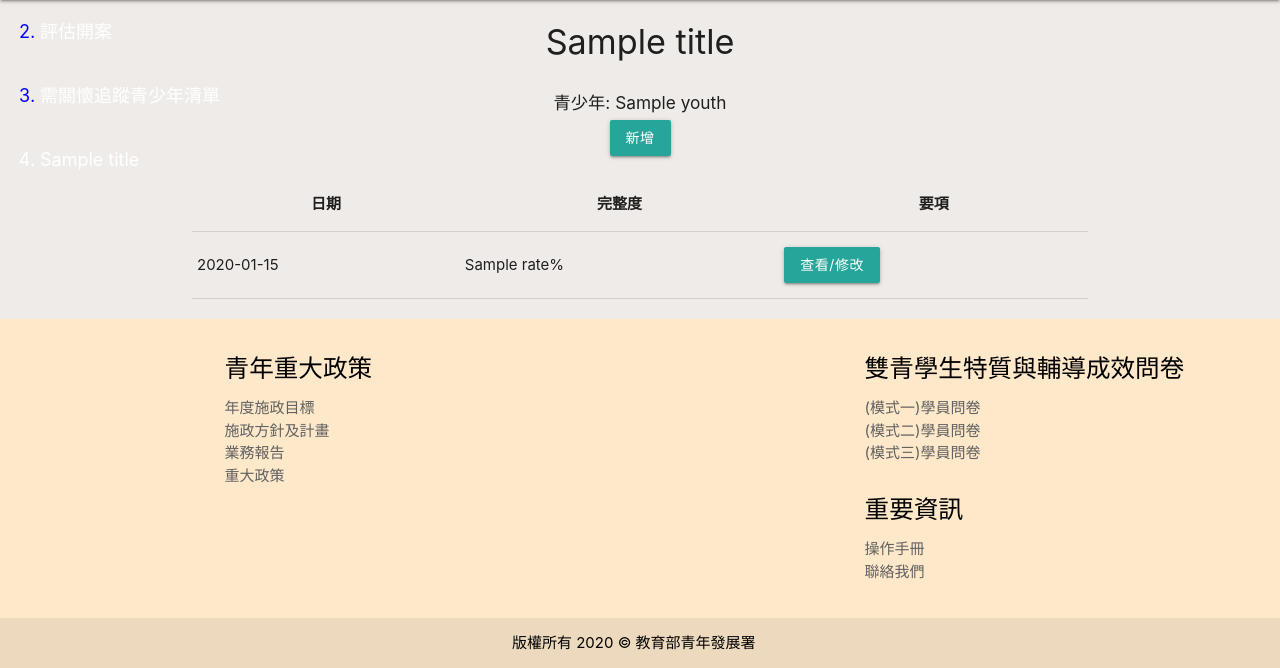
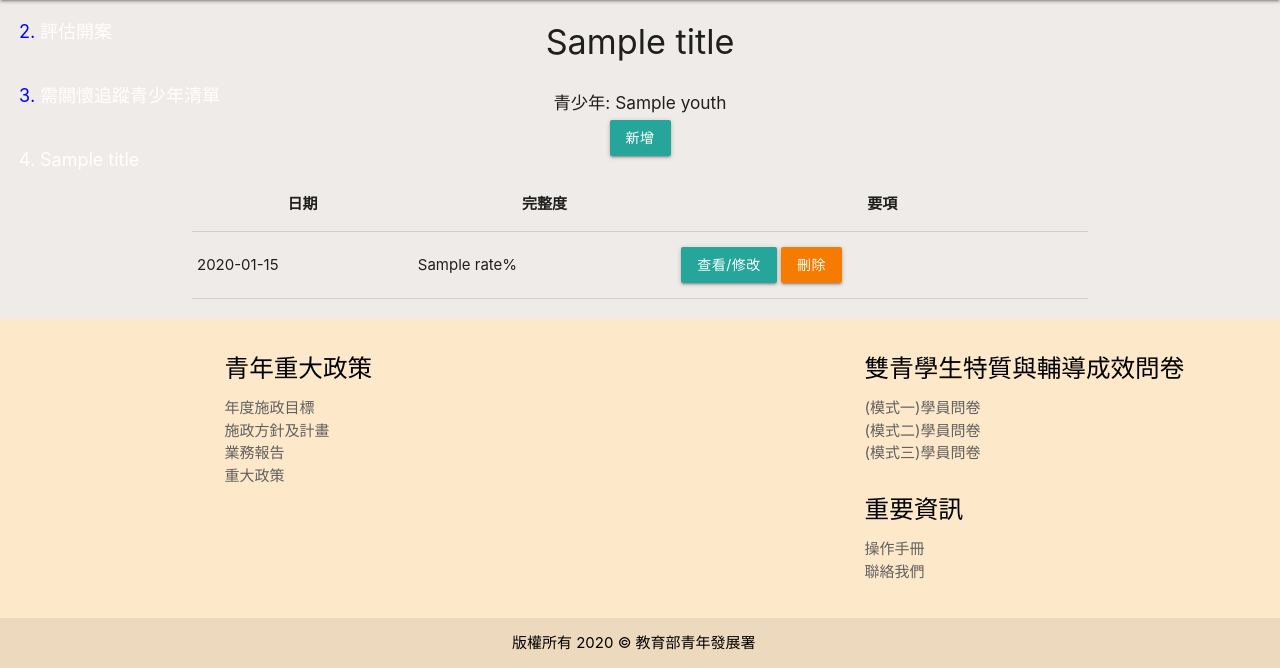
Before and after one commit to cindylu165/yda_bootstrap, a PHP site: the page made by application/views/youth/seasonal_review_table.php in a window 1280 px wide. Shown: the part 146-814 px from the top of the page. Run offline with PHP 8.4, Linux system fonts and the light colour scheme; the template is opened without the code that fills it: most values are stand-ins (such as "Sample title", 1, 10 or a date in 2020); data that the repository does not hold is empty; some libraries are stand-ins or nearby versions.

Commit message:
Update seasonal_review_table.php

```diff
--- a/application/views/youth/seasonal_review_table.php
+++ b/application/views/youth/seasonal_review_table.php
@@ -54,6 +54,7 @@
                 }?></td>
                 <td>
                   <a class="btn btn-info" href="<?php echo site_url('youth/seasonal_review/'.$i['youth'].'/'.$i['no']);?>">查看/修改</a>
+									<a class="btn waves-effect orange darken-2" href="<?php echo site_url('youth/delete_seasonal_review_table?no=' . $i['no']); ?>">刪除</a>
                 </td>
               </tr>
             <?php } ?>
```
